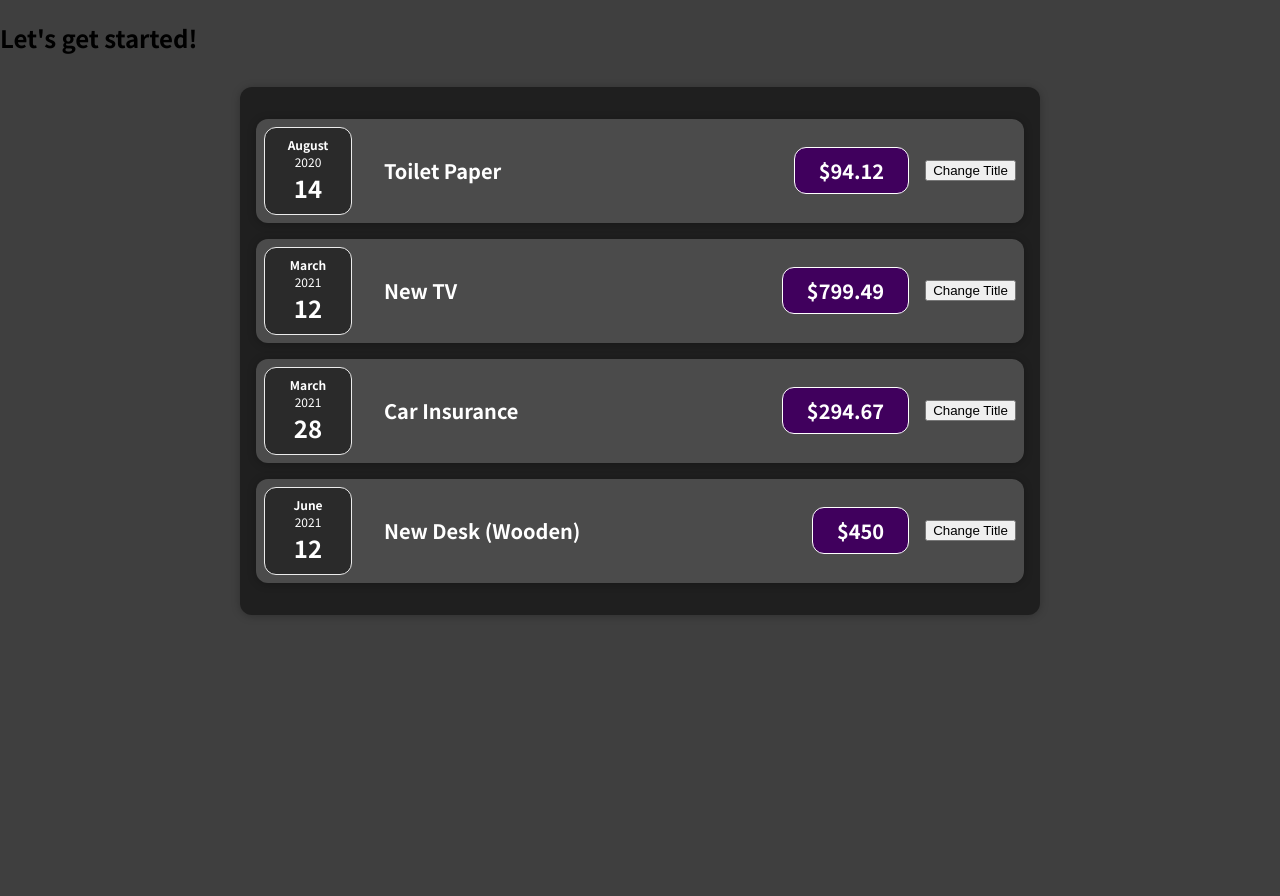
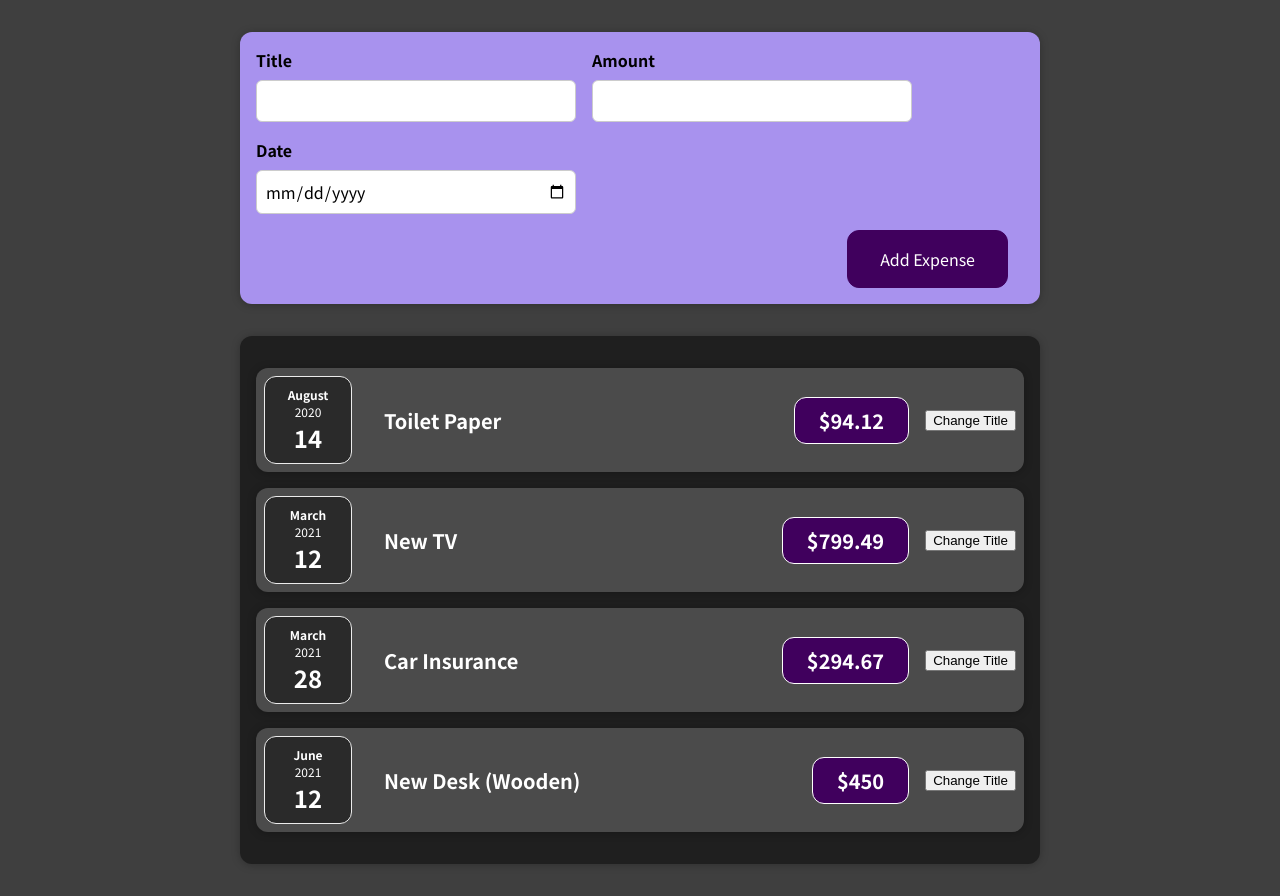
Before and after one commit to kimbeomjin95/react-complete-guide, a React (Create React App) app: page / in a window 1280 px wide. Before the commit the page ends 800 px from the top, so only its background shows below. Built offline with nearby package versions, Linux system fonts and the light colour scheme.

Commit message:
52. 양식 입력 추가하기

```diff
--- a/src/App.js
+++ b/src/App.js
@@ -1,4 +1,6 @@
 import Expenses from './components/Expenses/Expenses';
+import NewExpense from './components/NewExpense/NewExpense';
+import React from 'react';
 
 const App = () => {
   const expenses = [
@@ -25,7 +27,7 @@ const App = () => {
 
   return (
     <div>
-      <h2>Let's get started!</h2>
+      <NewExpense />
       <Expenses items={expenses} />
     </div>
   );
--- a/src/components/Expenses/Expenseitem.js
+++ b/src/components/Expenses/Expenseitem.js
@@ -5,6 +5,7 @@ import Card from '../UI/Card';
 
 const ExpenseItem = (props) => {
   const [title, setTitle] = useState(props.title);
+  console.log('ExpenseItem evaluated by React');
 
   const clickHandler = () => {
     setTitle('update');
--- /dev/null
+++ b/src/components/NewExpense/ExpenseForm.css
@@ -0,0 +1,26 @@
+.new-expense__controls {
+    display: flex;
+    flex-wrap: wrap;
+    gap: 1rem;
+    margin-bottom: 1rem;
+    text-align: left;
+}
+
+.new-expense__control label {
+    font-weight: bold;
+    margin-bottom: 0.5rem;
+    display: block;
+}
+
+.new-expense__control input {
+    font: inherit;
+    padding: 0.5rem;
+    border-radius: 6px;
+    border: 1px solid #ccc;
+    width: 20rem;
+    max-width: 100%;
+}
+
+.new-expense__actions {
+    text-align: right;
+}
--- /dev/null
+++ b/src/components/NewExpense/ExpenseForm.js
@@ -0,0 +1,28 @@
+import React from 'react';
+import './ExpenseForm.css';
+
+const ExpenseForm = () => {
+  return (
+    <form>
+      <div className="new-expense__controls">
+        <div className="new-expense__control">
+          <label>Title</label>
+          <input type="text" />
+        </div>
+        <div className="new-expense__control">
+          <label>Amount</label>
+          <input type="number" min="0.01" step="0.01" />
+        </div>
+        <div className="new-expense__control">
+          <label>Date</label>
+          <input type="date" min="2019-01-01" step="2022-12-31" />
+        </div>
+      </div>
+      <div className="new-expense__actions">
+        <button type="submit">Add Expense</button>
+      </div>
+    </form>
+  );
+};
+
+export default ExpenseForm;
--- /dev/null
+++ b/src/components/NewExpense/NewExpense.css
@@ -0,0 +1,38 @@
+.new-expense {
+    background-color: #a892ee;
+    padding: 1rem;
+    margin: 2rem auto;
+    width: 50rem;
+    max-width: 95%;
+    border-radius: 12px;
+    text-align: center;
+    box-shadow: 0 1px 8px rgba(0, 0, 0, 0.25);
+}
+
+.new-expense button {
+    font: inherit;
+    cursor: pointer;
+    padding: 1rem 2rem;
+    border: 1px solid #40005d;
+    background-color: #40005d;
+    color: white;
+    border-radius: 12px;
+    margin-right: 1rem;
+}
+
+.new-expense button:hover,
+.new-expense button:active {
+    background-color: #510674;
+    border-color: #510674;
+}
+
+.new-expense button.alternative {
+    color: #220131;
+    border-color: transparent;
+    background-color: transparent;
+}
+
+.new-expense button.alternative:hover,
+.new-expense button.alternative:active {
+    background-color: #ddb3f8;
+}
--- /dev/null
+++ b/src/components/NewExpense/NewExpense.js
@@ -0,0 +1,13 @@
+import React from 'react'; // JSX가 큰 틀에서 이 리액트 라이브러리를 사용함
+import './NewExpense.css';
+import ExpenseForm from './ExpenseForm';
+
+const NewExpense = () => {
+  return (
+    <div className="new-expense">
+      <ExpenseForm />
+    </div>
+  );
+};
+
+export default NewExpense;
```
